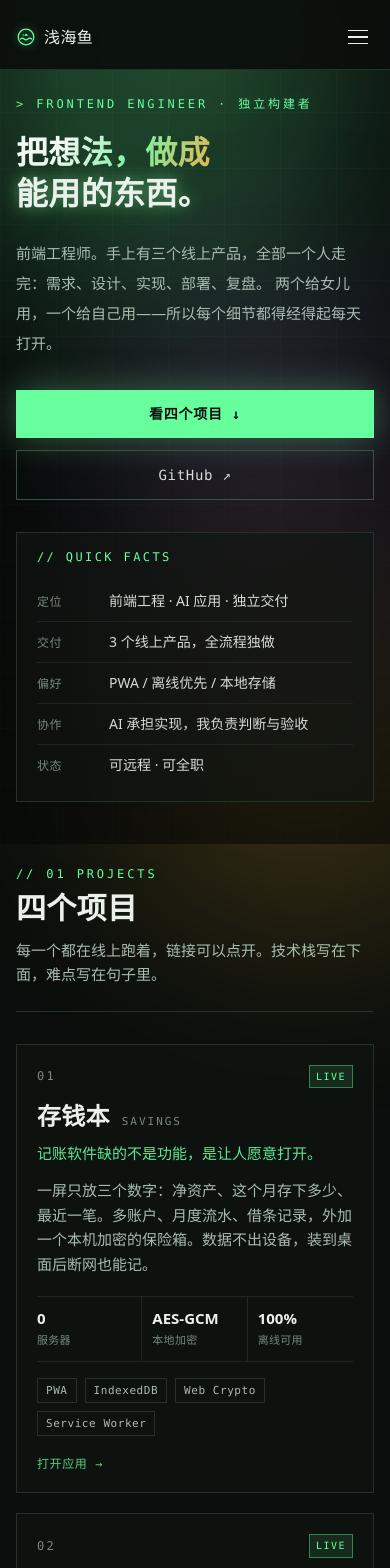
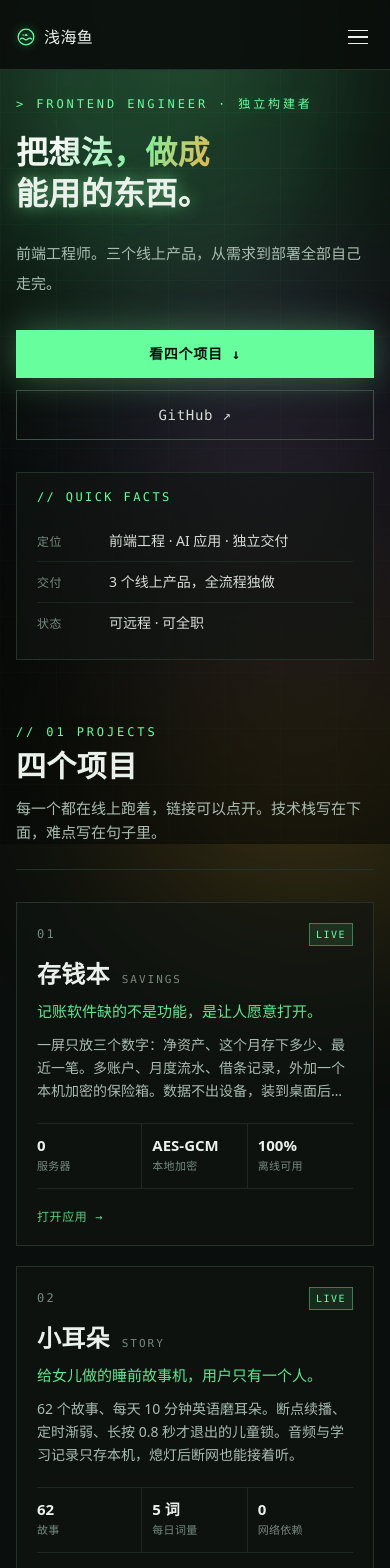
Before and after one commit to yuwangjuan1/syvia_platform, a Next.js app: page /portfolio in a window 390 px wide. Shown: the top 1568 px of the page. Built offline with nearby package versions, Linux system fonts and the light colour scheme.

Commit message:
移动端精简作品集内容密度
项目描述与做事原则移动端截断为三行；技术栈标签、两条速览项、Gitee 入口移动端隐藏；能力清单移动端每类只列前三项并标注剩余数量；标题与正文按断点收小。

```diff
--- a/src/app/portfolio/page.tsx
+++ b/src/app/portfolio/page.tsx
@@ -151,7 +151,9 @@ function ProjectInner({ p }: { p: Project }) {
         <span className="font-mono text-[11px] font-medium tracking-[0.18em] text-faint">{p.en}</span>
       </h3>
       <p className="mt-2 text-[15px] font-medium text-phos/90">{p.tagline}</p>
-      <p className="mt-3 text-[15px] leading-relaxed text-mist">{p.detail}</p>
+      <p className="mt-2.5 line-clamp-3 text-[14px] leading-relaxed text-mist sm:mt-3 sm:line-clamp-none sm:text-[15px]">
+        {p.detail}
+      </p>
 
       <div className="mt-5 grid grid-cols-3 divide-x divide-line/70 border-y border-line/70">
         {p.metrics.map((m) => (
@@ -164,7 +166,7 @@ function ProjectInner({ p }: { p: Project }) {
         ))}
       </div>
 
-      <div className="mt-4 flex flex-wrap gap-2">
+      <div className="mt-4 hidden flex-wrap gap-2 sm:flex">
         {p.stack.map((s) => (
           <span
             key={s}
@@ -216,8 +218,11 @@ export default function PortfolioPage() {
             className="rise mt-6 max-w-xl text-[15px] leading-loose text-mist sm:mt-7 sm:text-lg"
             style={{ animationDelay: "0.16s" }}
           >
-            前端工程师。手上有三个线上产品，全部一个人走完：需求、设计、实现、部署、复盘。
-            两个给女儿用，一个给自己用——所以每个细节都得经得起每天打开。
+            <span className="sm:hidden">前端工程师。三个线上产品，从需求到部署全部自己走完。</span>
+            <span className="hidden sm:inline">
+              前端工程师。手上有三个线上产品，全部一个人走完：需求、设计、实现、部署、复盘。
+              两个给女儿用，一个给自己用——所以每个细节都得经得起每天打开。
+            </span>
           </p>
           <div className="rise mt-8 flex flex-wrap items-center gap-3 sm:mt-9 sm:gap-4" style={{ animationDelay: "0.24s" }}>
             <a
@@ -250,7 +255,12 @@ export default function PortfolioPage() {
               ["协作", "AI 承担实现，我负责判断与验收"],
               ["状态", "可远程 · 可全职"],
             ].map(([k, v]) => (
-              <div key={k} className="flex items-baseline gap-4 py-2.5">
+              <div
+                key={k}
+                className={`items-baseline gap-4 py-2.5 ${
+                  k === "偏好" || k === "协作" ? "hidden sm:flex" : "flex"
+                }`}
+              >
                 <dt className="w-14 shrink-0 font-mono text-xs tracking-wider text-faint">{k}</dt>
                 <dd className="text-sm text-paper/90">{v}</dd>
               </div>
@@ -286,7 +296,11 @@ export default function PortfolioPage() {
               <span className="mr-3 font-mono text-xs font-bold tracking-wider text-phos">
                 {g.group}
               </span>
-              <span className="text-paper/85">{g.items.join(" \u00b7 ")}</span>
+              <span className="text-paper/85 sm:hidden">
+                {g.items.slice(0, 3).join(" \u00b7 ")}
+                {g.items.length > 3 ? ` +${g.items.length - 3}` : ""}
+              </span>
+              <span className="hidden text-paper/85 sm:inline">{g.items.join(" \u00b7 ")}</span>
             </p>
           ))}
         </div>
@@ -308,8 +322,12 @@ export default function PortfolioPage() {
               <span className="text-glow-soft font-mono text-2xl font-bold text-phos">
                 {String(i + 1).padStart(2, "0")}
               </span>
-              <h3 className="mt-4 font-display text-xl font-bold text-paper">{w.title}</h3>
-              <p className="mt-3 text-[15px] leading-relaxed text-mist">{w.detail}</p>
+              <h3 className="mt-3 font-display text-lg font-bold text-paper sm:mt-4 sm:text-xl">
+                {w.title}
+              </h3>
+              <p className="mt-2 line-clamp-3 text-[14px] leading-relaxed text-mist sm:mt-3 sm:line-clamp-none sm:text-[15px]">
+                {w.detail}
+              </p>
             </div>
           ))}
         </div>
@@ -336,7 +354,7 @@ export default function PortfolioPage() {
             href={SITE.gitee}
             target="_blank"
             rel="noreferrer"
-            className="flex items-center justify-center border border-line px-6 py-3.5 font-mono text-sm font-medium tracking-wider text-mist transition-all hover:border-phos hover:text-phos sm:w-auto"
+            className="hidden items-center justify-center border border-line px-6 py-3.5 font-mono text-sm font-medium tracking-wider text-mist transition-all hover:border-phos hover:text-phos sm:flex sm:w-auto"
           >
             gitee.com/syvia {"\u2197"}
           </a>
```
